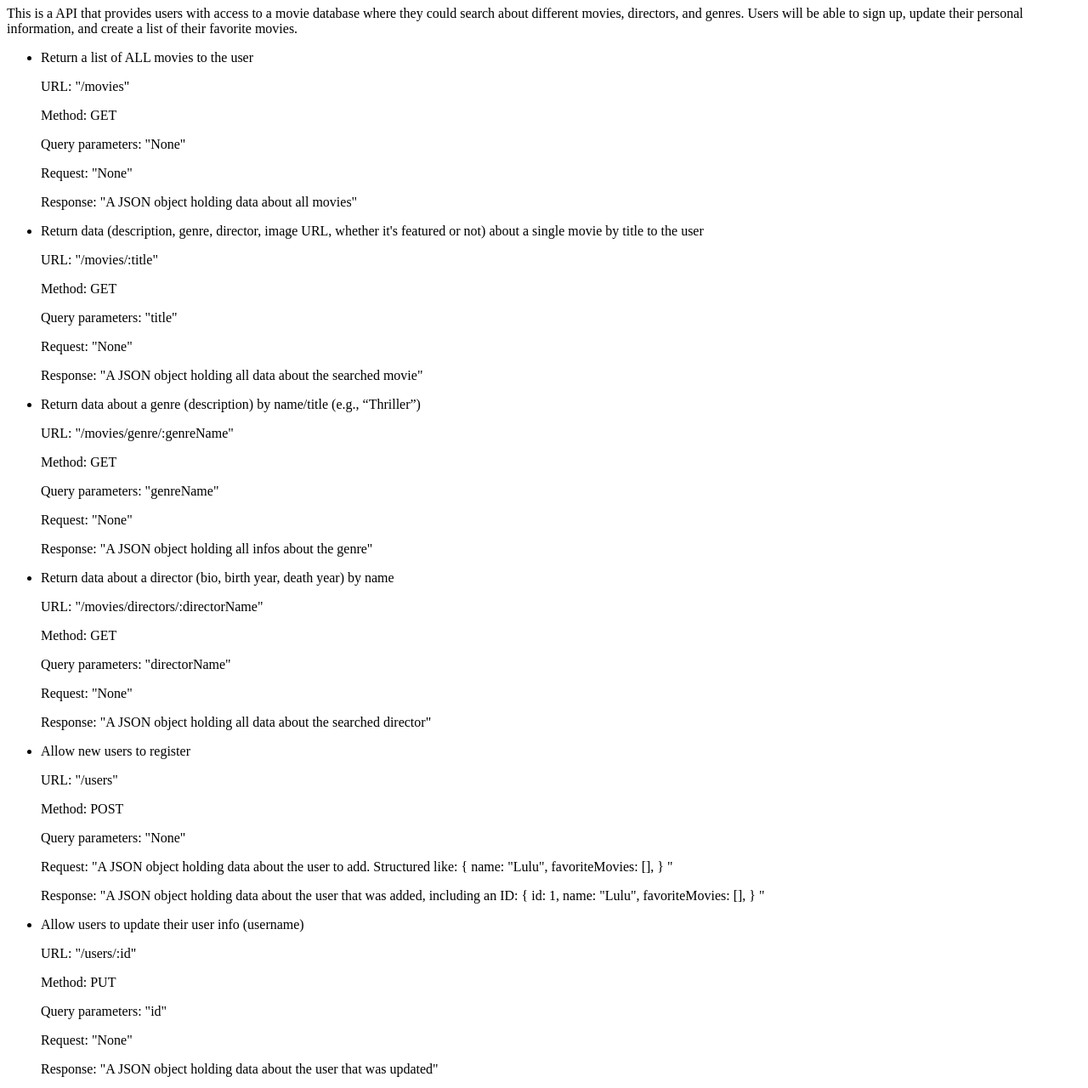
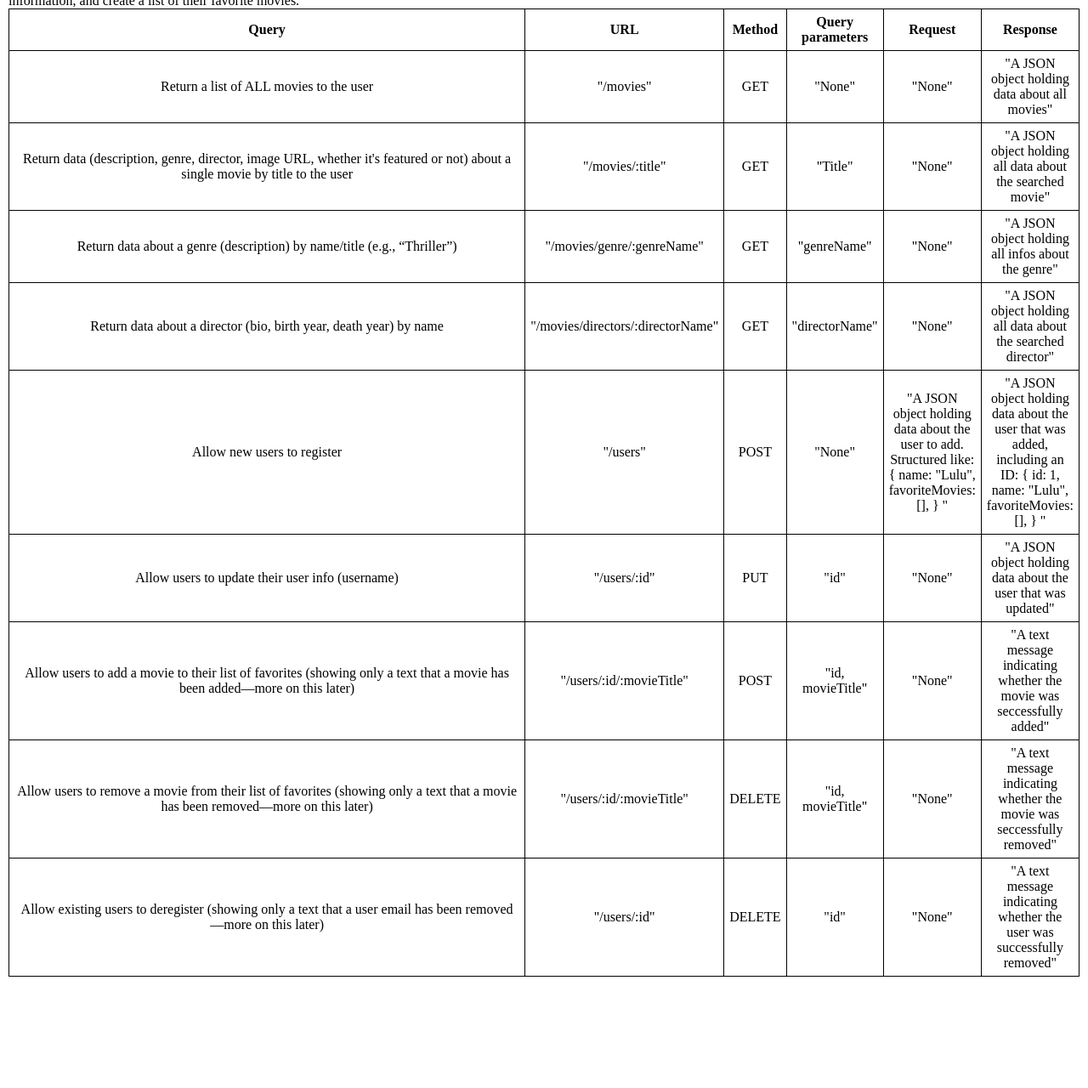
Before and after one commit to knopgm/movie_api, a website: page public/documentation.html in a window 1280 px wide. Shown: the part 73-1353 px from the top of the page at 85% size. After the commit the page ends 1232 px from the top, so only its background shows below. Drawn offline with Linux system fonts and the light colour scheme.

Commit message:
Add a css table for the documentation readability and the database infos of the movies and users collections

```diff
--- /dev/null
+++ b/public/css/styles.css
@@ -0,0 +1,37 @@
+:root {
+  /*Fonts list: */
+  --font-weight-normal: 400;
+  --font-weight-bigger: 700;
+
+  --font-size-body: 16px;
+  --font-size-h1: 30px;
+  --font-size-h2: 24px;
+  --font-size-h3: 18px;
+  --font-size-grid-h1: 22px;
+}
+
+* {
+  /*To include border and padding in the total width calculation of the elements*/
+  box-sizing: border-box;
+  list-style: none;
+  margin: 0;
+  padding: 0;
+}
+
+body {
+  width: 100%;
+}
+
+table,
+th,
+td {
+  border: 1px solid;
+  border-collapse: collapse;
+  width: 100%;
+  padding: 6px;
+  text-align: center;
+}
+
+.body-wrapper {
+  padding: 10px;
+}
--- a/public/documentation.html
+++ b/public/documentation.html
@@ -4,9 +4,11 @@
     <meta charset="UTF-8" />
     <meta http-equiv="X-UA-Compatible" content="IE=edge" />
     <meta name="viewport" content="width=device-width, initial-scale=1.0" />
+    <link rel="stylesheet" type="text/css" href="css/styles.css" />
     <title>Documentation</title>
   </head>
   <body>
+    <div class="body-wrapper">
       <h1>Documentation Page</h1>
       <p>
         This is a API that provides users with access to a movie database where
@@ -14,104 +16,119 @@
         will be able to sign up, update their personal information, and create a
         list of their favorite movies.
       </p>
-    <ul>
-      <li>
-        Return a list of ALL movies to the user
-        <p>URL: "/movies"</p>
-        <p>Method: GET</p>
-        <p>Query parameters: "None"</p>
-        <p>Request: "None"</p>
-        <p>Response: "A JSON object holding data about all movies"</p>
-      </li>
-      <li>
+      <table>
+        <tr>
+          <th>Query</th>
+          <th>URL</th>
+          <th>Method</th>
+          <th>Query parameters</th>
+          <th>Request</th>
+          <th>Response</th>
+        </tr>
+        <tr>
+          <td>Return a list of ALL movies to the user</td>
+          <td>"/movies"</td>
+          <td>GET</td>
+          <td>"None"</td>
+          <td>"None"</td>
+          <td>"A JSON object holding data about all movies"</td>
+        </tr>
+        <tr>
+          <td>
             Return data (description, genre, director, image URL, whether it's
             featured or not) about a single movie by title to the user
-        <p>URL: "/movies/:title"</p>
-        <p>Method: GET</p>
-        <p>Query parameters: "title"</p>
-        <p>Request: "None"</p>
-        <p>
-          Response: "A JSON object holding all data about the searched movie"
-        </p>
-      </li>
-      <li>
-        Return data about a genre (description) by name/title (e.g., “Thriller”)
-        <p>URL: "/movies/genre/:genreName"</p>
-        <p>Method: GET</p>
-        <p>Query parameters: "genreName"</p>
-        <p>Request: "None"</p>
-        <p>Response: "A JSON object holding all infos about the genre"</p>
-      </li>
-      <li>
+          </td>
+          <td>"/movies/:title"</td>
+          <td>GET</td>
+          <td>"Title"</td>
+          <td>"None"</td>
+          <td>"A JSON object holding all data about the searched movie"</td>
+        </tr>
+        <tr>
+          <td>
+            Return data about a genre (description) by name/title (e.g.,
+            “Thriller”)
+          </td>
+          <td>"/movies/genre/:genreName"</td>
+          <td>GET</td>
+          <td>"genreName"</td>
+          <td>"None"</td>
+          <td>"A JSON object holding all infos about the genre"</td>
+        </tr>
+        <tr>
+          <td>
             Return data about a director (bio, birth year, death year) by name
-        <p>URL: "/movies/directors/:directorName"</p>
-        <p>Method: GET</p>
-        <p>Query parameters: "directorName"</p>
-        <p>Request: "None"</p>
-        <p>
-          Response: "A JSON object holding all data about the searched director"
-        </p>
-      </li>
-      <li>
-        Allow new users to register
-        <p>URL: "/users"</p>
-        <p>Method: POST</p>
-        <p>Query parameters: "None"</p>
-        <p>
-          Request: "A JSON object holding data about the user to add. Structured
-          like: { name: "Lulu", favoriteMovies: [], } "
-        </p>
-        <p>
-          Response: "A JSON object holding data about the user that was added,
-          including an ID: { id: 1, name: "Lulu", favoriteMovies: [], } "
-        </p>
-      </li>
-      <li>
-        Allow users to update their user info (username)
-        <p>URL: "/users/:id"</p>
-        <p>Method: PUT</p>
-        <p>Query parameters: "id"</p>
-        <p>Request: "None"</p>
-        <p>
-          Response: "A JSON object holding data about the user that was updated"
-        </p>
-      </li>
-      <li>
-        Allow users to add a movie to their list of favorites (showing only a
-        text that a movie has been added—more on this later)
-        <p>URL: "/users/:id/:movieTitle"</p>
-        <p>Method: POST</p>
-        <p>Query parameters: "id, movieTitle"</p>
-        <p>Request: "None"</p>
-        <p>
-          Response: "A text message indicating whether the movie was
-          seccessfully added"
-        </p>
-      </li>
-      <li>
-        Allow users to remove a movie from their list of favorites (showing only
-        a text that a movie has been removed—more on this later)
-        <p>URL: "/users/:id/:movieTitle"</p>
-        <p>Method: DELETE</p>
-        <p>Query parameters: "id, movieTitle"</p>
-        <p>Request: "None"</p>
-        <p>
-          Response: "A text message indicating whether the movie was
-          seccessfully removed"
-        </p>
-      </li>
-      <li>
+          </td>
+          <td>"/movies/directors/:directorName"</td>
+          <td>GET</td>
+          <td>"directorName"</td>
+          <td>"None"</td>
+          <td>"A JSON object holding all data about the searched director"</td>
+        </tr>
+        <tr>
+          <td>Allow new users to register</td>
+          <td>"/users"</td>
+          <td>POST</td>
+          <td>"None"</td>
+          <td>
+            "A JSON object holding data about the user to add. Structured like:
+            { name: "Lulu", favoriteMovies: [], } "
+          </td>
+          <td>
+            "A JSON object holding data about the user that was added, including
+            an ID: { id: 1, name: "Lulu", favoriteMovies: [], } "
+          </td>
+        </tr>
+        <tr>
+          <td>Allow users to update their user info (username)</td>
+          <td>"/users/:id"</td>
+          <td>PUT</td>
+          <td>"id"</td>
+          <td>"None"</td>
+          <td>"A JSON object holding data about the user that was updated"</td>
+        </tr>
+        <tr>
+          <td>
+            Allow users to add a movie to their list of favorites (showing only
+            a text that a movie has been added—more on this later)
+          </td>
+          <td>"/users/:id/:movieTitle"</td>
+          <td>POST</td>
+          <td>"id, movieTitle"</td>
+          <td>"None"</td>
+          <td>
+            "A text message indicating whether the movie was seccessfully added"
+          </td>
+        </tr>
+        <tr>
+          <td>
+            Allow users to remove a movie from their list of favorites (showing
+            only a text that a movie has been removed—more on this later)
+          </td>
+          <td>"/users/:id/:movieTitle"</td>
+          <td>DELETE</td>
+          <td>"id, movieTitle"</td>
+          <td>"None"</td>
+          <td>
+            "A text message indicating whether the movie was seccessfully
+            removed"
+          </td>
+        </tr>
+        <tr>
+          <td>
             Allow existing users to deregister (showing only a text that a user
             email has been removed—more on this later)
-        <p>URL: "/users/:id"</p>
-        <p>Method: DELETE</p>
-        <p>Query parameters: "id"</p>
-        <p>Request: "None"</p>
-        <p>
-          Response: "A text message indicating whether the user was successfully
+          </td>
+          <td>"/users/:id"</td>
+          <td>DELETE</td>
+          <td>"id"</td>
+          <td>"None"</td>
+          <td>
+            "A text message indicating whether the user was successfully
             removed"
-        </p>
-      </li>
-    </ul>
+          </td>
+        </tr>
+      </table>
+    </div>
   </body>
 </html>
```
Also changed, not shown: 1 other file. Lines whose indentation alone changed are shown as unchanged.
